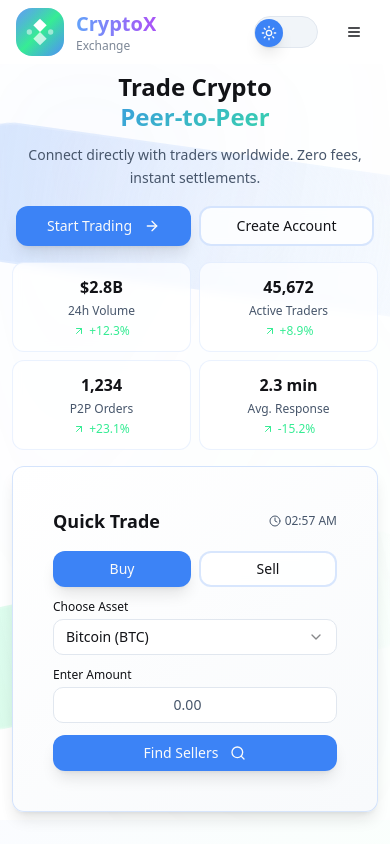
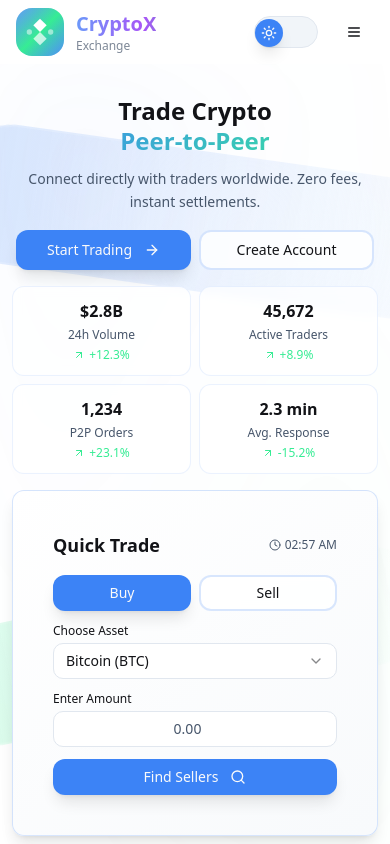
Before and after one commit to manishjan1811/trade-flow-universe, a React (Vite) app: page / in a window 390 px wide. Shown: the top 844 px of the page. Built offline with nearby package versions, Linux system fonts and the light colour scheme.

Commit message:
Add space between nav and trade crypto
Add spacing between the navigation bar and the "Trade Crypto" section on mobile view for improved aesthetics.

```diff
--- a/src/pages/Home.tsx
+++ b/src/pages/Home.tsx
@@ -87,7 +87,7 @@ export default function Home() {
   return (
     <div className="min-h-screen bg-background overflow-hidden">
       {/* Hero Section with 3D Background and Quick Trade */}
-      <section className="relative py-2 md:py-12 lg:py-16 bg-gradient-to-br from-background via-card/20 to-background min-h-[80vh] md:min-h-screen flex items-center">
+      <section className="relative pt-8 pb-2 md:py-12 lg:py-16 bg-gradient-to-br from-background via-card/20 to-background min-h-[80vh] md:min-h-screen flex items-center">
         {/* Geometric Background Shapes */}
         <GeometricBackground />
 
```
